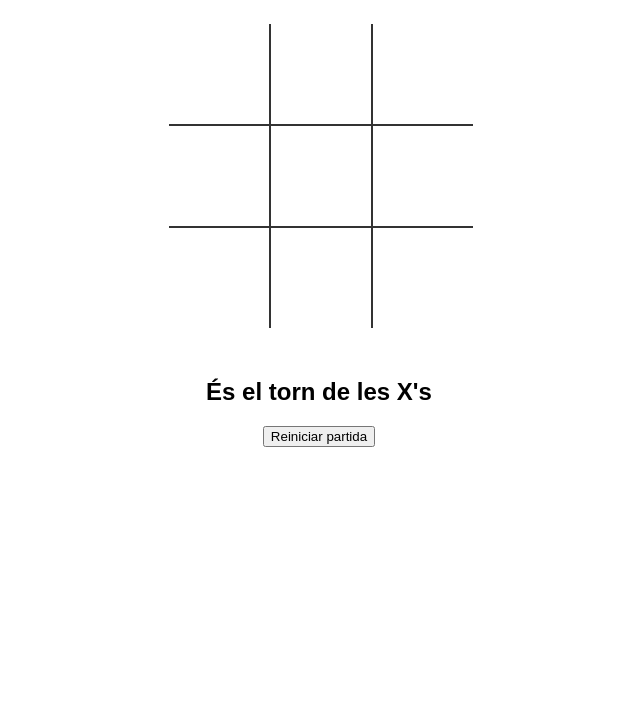
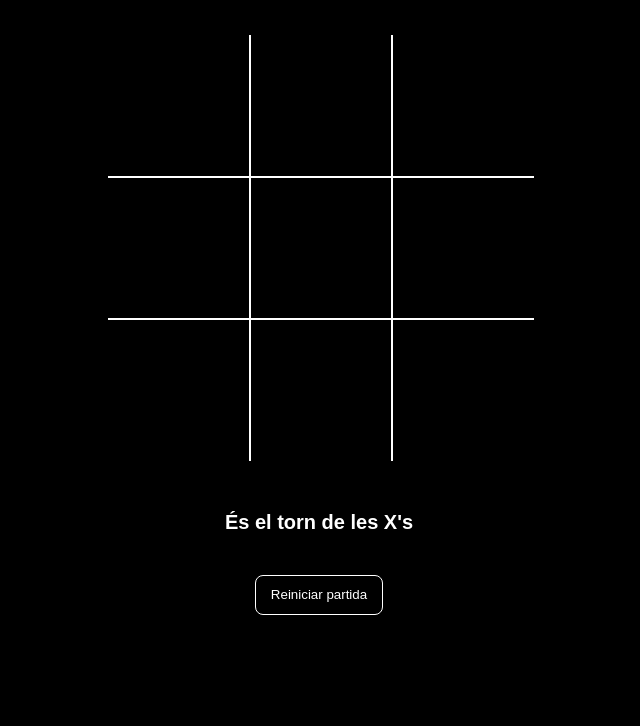
Before and after one commit to GoldiolBack/tres-en-ratlla, a plain HTML site: page index.html in a window 1280 px wide. Shown: the part 74-800 px from the top of the page, without its empty margins (321-961 px from the left). Drawn offline with Linux system fonts and the light colour scheme.

Commit message:
Update style.css

```diff
--- a/style.css
+++ b/style.css
@@ -1,6 +1,17 @@
 body {
     font-family: "Arial", sans-serif;
+    color: white;
+    background-color: black;
 }
+
+h1 {
+    font-size: 30px;
+}
+
+h2 {
+    font-size: 20px;
+}
+
 section {
     text-align: center;
 }
@@ -15,7 +26,7 @@ section {
     font-family: "Arial", sans-serif;
     height: 100px;
     width: 100px;
-    border: 1px solid #333333;
+    border: 1px solid white;
     cursor: pointer;
     line-height: 100px;
     font-size: 60px;
@@ -37,3 +48,38 @@ section {
 .cell:nth-child(7), .cell:nth-child(8), .cell:nth-child(9) {
 	border-bottom: none;
 }
+
+button {
+    margin-top: 3vh;
+    width: 8rem;
+    height: 2.5rem;
+    color: white;
+    background-color: black;
+    border: 1px solid white;
+    border-radius: 0.5rem;
+}
+
+button:active {
+    border: 2px solid yellow;
+    color: yellow;
+    font-weight: bold;
+}
+
+@media screen and (min-width: 960px) {
+    .game--container {
+        width: 33vw;
+    }
+    .cell {
+        display: flex;
+        height: 11vw;
+        width: 11vw;
+        font-size: 9vw;
+        align-items: center;
+        justify-content: center;
+    }
+
+    button:hover {
+        color: yellow;
+        border: 2px solid yellow;
+    }
+}
```
